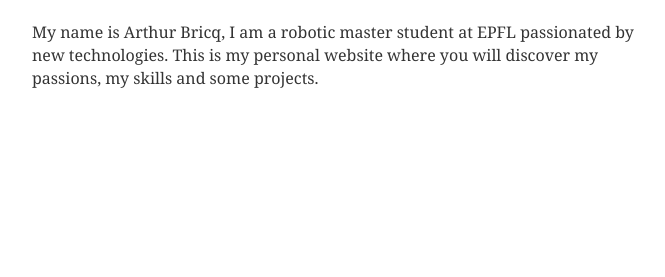
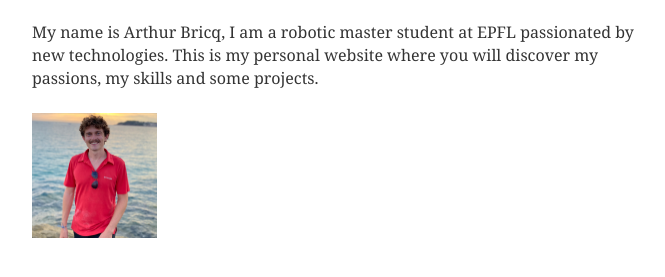
Before and after one commit to arthurBricq/personal-site, a Gatsby site: page / in a window 1280 px wide. Shown: the part 135-412 px from the top of the page, without its empty margins (299-964 px from the left). Built offline with nearby package versions, Linux system fonts and the light colour scheme; Gatsby itself is replaced by a stand-in of ours.

Commit message:
second commit

```diff
--- a/gatsby-config.js
+++ b/gatsby-config.js
@@ -12,5 +12,14 @@ module.exports = {
         pathToConfigModule: `src/utils/typography`,
       },
     },
+    `gatsby-transformer-sharp`, `gatsby-plugin-sharp`,
+    {
+      resolve: `gatsby-source-filesystem`,
+      options: {
+        name: `src`,
+        path: `${__dirname}/src/`,
+      },
+    },
   ],
+  pathPrefix: "/personal-site"
 }
--- a/src/pages/index.js
+++ b/src/pages/index.js
@@ -1,13 +1,28 @@
 import React from "react"
 import Layout from "../components/layout"
 import Header from "../components/header"
+import Img from "gatsby-image"
 
-
-export default function Home() {
+export default function Home({data}) {
   return (
     <Layout>
       <Header headerText="Welcome"/>
       <p>My name is Arthur Bricq, I am a robotic master student at EPFL passionated by new technologies. This is my personal website where you will discover my passions, my skills and some projects.</p>
+      <Img fixed={data.imageOne.childImageSharp.fixed} />
     </Layout>
   )
 }
+
+export const query = graphql`
+  query {
+    imageOne: file(relativePath: { eq: "images/self.jpeg" }) {
+      childImageSharp {
+        # Specify the image processing specifications right in the query.
+        # Makes it trivial to update as your page's design changes.
+        fixed(width: 125, height: 125) {
+          ...GatsbyImageSharpFixed
+        }
+      }
+    }
+  }
+`
```
Also changed, not shown: package.json (+7 -1 lines), src/images/self.jpeg (added), 1 other file.
